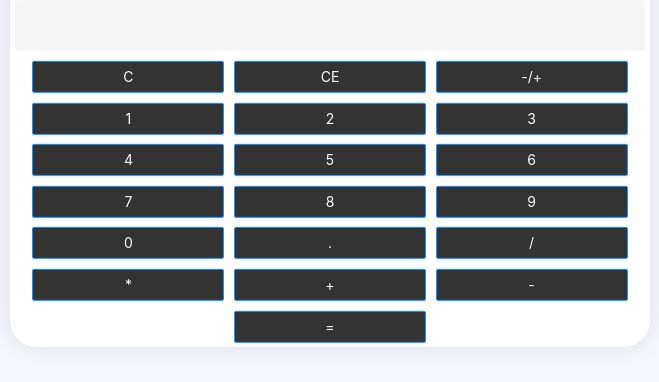
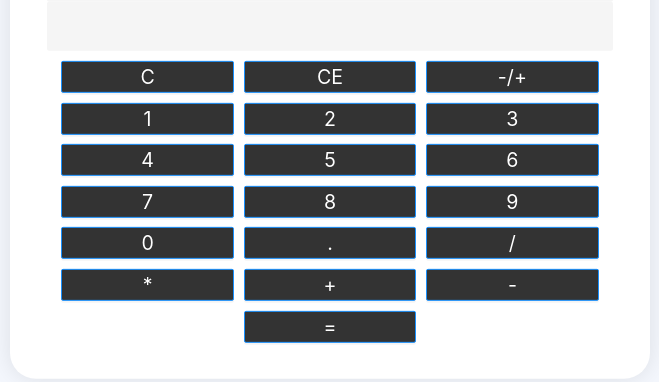
Before and after one commit to TAbrahamyan/react-calculator, a React (Create React App) app: page / in a window 1280 px wide. Shown: the part 248-630 px from the top of the page, without its empty margins (310-969 px from the left). Built offline with nearby package versions, Linux system fonts and the light colour scheme.

Commit message:
Fixing some bugs

```diff
--- a/src/App.tsx
+++ b/src/App.tsx
@@ -2,12 +2,4 @@ import React from 'react';
 
 import { Calculator } from './pages/Calculator';
 
-import './scss/components/_app.scss';
-
-export const App: React.FunctionComponent = () => {
-  return (
-    <div className="app">
-      <Calculator />
-    </div>
-  );
-}
+export const App: React.FunctionComponent = () => <Calculator />;
--- a/src/components/Buttons.tsx
+++ b/src/components/Buttons.tsx
@@ -2,9 +2,8 @@ import React from 'react';
 
 import { Button } from 'antd';
 
-const MAIN_OPERATIONS = ['C', 'CE', '-/+'];
-const BUTTON_NUMBERS = '1 2 3 4 5 6 7 8 9 0'.split(' ');
-const BUTTON_OPERATIONS = '/ * + - ='.split(' ');
+const BUTTON_NUMBERS = [ '1', '2', '3', '4', '5', '6', '7', '8', '9', '0' ];
+const BUTTON_OPERATIONS = ['/', '*', '+', '-', '='];
 
 interface IProps {
   output: string,
@@ -33,95 +32,54 @@ export const Buttons: React.FunctionComponent<IProps> = ({
       return;
     } else if (
       output
-      && !history
-      && t !== '='
-      && !output.endsWith('.')
-    ) {
-      setHistory(output + t);
-      setOutput('');
-      return;
-    } else if (
-      history
-      && output
-      && t !== '='
-      && !output.endsWith('.')
-    ) {
-      setHistory((String(eval(history + output)) + t));
-      setOutput('');
-      return;
-    } else if (
-      history
-      && output
+      && history
       && t === '='
       && !output.endsWith('.')
     ) {
       setOutput(String(eval(history + output)));
       setHistory('');
       return;
-    } else {
+    } else if (output && !output.endsWith('.')) {
+      setHistory(history + output + t);
+      setOutput('');
       return;
     }
   }
 
-  const outsiderEvents = React.useCallback(({ target: { textContent: t } }: any): void => {
-    if (t === 'C') {
-      setOutput('');
-      setHistory('');
-      return;
-    } else if (t === 'CE') {
-      setOutput(output.slice(0, -1));
-      return;
-    } else if (t === '-/+' && !output.endsWith('.')) {
-      setOutput(String(-output));
-      return;
-    } else if (t === '.' && output && !output.includes('.')) {
+  const clearAllHandler = (): void => {
+    setOutput('');
+    setHistory('');
+  }
+
+  const removeLastHandler = (): void => setOutput(output.slice(0, -1));
+
+  const reverseHandler = (): void => output.endsWith('.') ? false : setOutput(String(-output));
+
+  const addDecimalHandler = (): void => {
+    if (output && !output.includes('.')) {
       setOutput(output + '.');
       return;
-    } else {
-      return;
     }
-  }, [ setOutput, output, setHistory ]);
-
-  React.useEffect(() => {
-    document.addEventListener('click', outsiderEvents);
-
-    return () => {
-      document.removeEventListener('click', outsiderEvents);
-    }
-  }, [ outsiderEvents ]);
+  }
 
   return (
     <div className="calculator__buttons">
+      <Button type="primary" onClick={clearAllHandler}>C</Button>
+      <Button type="primary" onClick={removeLastHandler}>CE</Button>
+      <Button type="primary" onClick={reverseHandler}>-/+</Button>
+
       {
-        MAIN_OPERATIONS?.map((button: any, index: number) =>
-          <Button
-            key={index}
-            type="primary"
-          >
+        BUTTON_NUMBERS?.map((button: string, i: number) =>
+          <Button key={i} type="primary" onClick={addNumberHandler}>
             { button }
           </Button>)
       }
 
-      {
-        BUTTON_NUMBERS?.map((button: any, index: number) =>
-          <Button
-            key={index}
-            type="primary"
-            onClick={addNumberHandler}
-          >
-            { button }
-          </Button>)
-      }
-
-      <Button type="primary">.</Button>
+      <Button type="primary" onClick={addDecimalHandler}>.</Button>
 
       {
-        BUTTON_OPERATIONS?.map((button: any, index: number) =>
-          <Button
-            key={index}
-            type="primary"
-            onClick={operationHandler}
-          >
+        BUTTON_OPERATIONS?.map((button: string, i: number) =>
+          <Button key={i} type="primary" onClick={operationHandler}>
             { button }
           </Button>)
       }
--- a/src/scss/components/_app.scss
+++ /dev/null
@@ -1,14 +0,0 @@
-@import '../variables';
-
-.app {
-  padding: $defaultPaddingIndent;
-
-  button {
-    margin: $defaultMarginIndent;
-  }
-
-  h1 {
-    font-size: $defaultTextSize;
-    margin: $defaultMarginIndent;
-  }
-}
--- a/src/scss/components/_calculator.scss
+++ b/src/scss/components/_calculator.scss
@@ -8,6 +8,7 @@
   border-radius: 26px;
   background: #fff;
   box-shadow: 0px 0px 25px rgba(0, 0, 0, 0.1);
+  padding: 2rem;
 
   &__result {
     margin: $defaultMarginIndent;
@@ -24,9 +25,15 @@
     justify-content: center;
     flex-wrap: wrap;
 
+    span {
+      font-size: $defaultTextSize;
+    }
+
     button {
-      flex: 0 0 30%;
+      width: 30%;
       background: #333333;
+      padding: 0;
+      margin: $defaultMarginIndent;
     }
   }
 }
```
